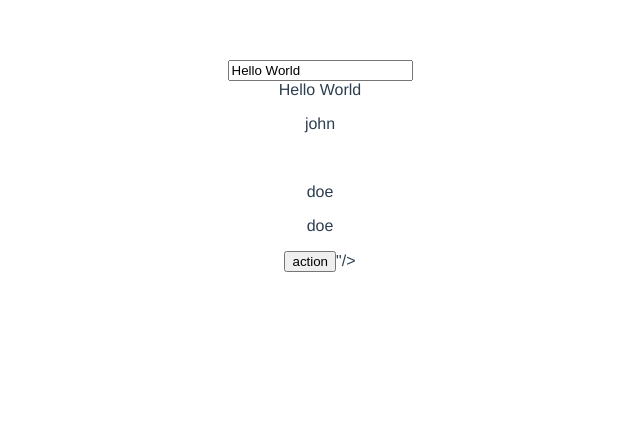
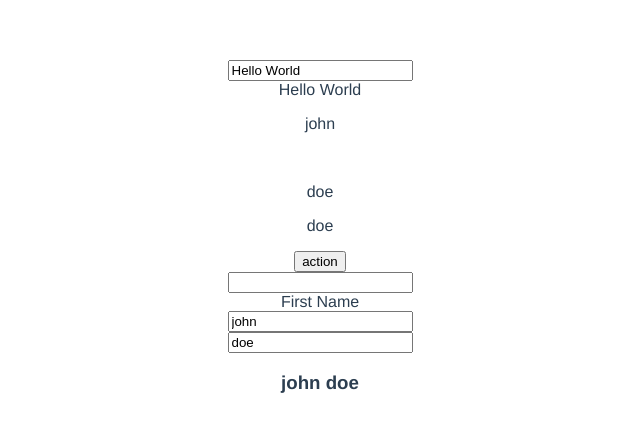
Before and after one commit to liquid11/traversy_tutorial, a Vue app: page / in a window 1280 px wide. Shown: the top 432 px of the page, without its empty margins (320-960 px from the left). Built offline with nearby package versions, Linux system fonts and the light colour scheme.

Commit message:
computed  properties

```diff
--- a/src/components/test.vue
+++ b/src/components/test.vue
@@ -15,7 +15,16 @@
             <li v-for="item in items">{{item.title}}</li>
         </ul> -->
      <button v-on:click="greet">action</button>
-     <input type="text" v-on:keyup="presskey" v-on="keyup.enter="enterkey"/>
+       <br>
+     <input type="text" v-on:keyup="presskey" v-on:keyup.enter="enterkey"/>
+       <br>
+     <label>First Name</label>
+       <br>
+     <input type="text" v-model="user.first_name">
+     <br>
+     <input type="text" v-model="user.last_name">
+     <br>
+    <h3>{{fullName}}</h3>
     </div>
 </template>
 
@@ -46,6 +55,11 @@ export default {
       //    console.log("key pressed");
       console.log("the value entered is " + e.target.value);
     }
+  },
+  computed: {
+    fullName: function() {
+      return this.user.first_name + " " + this.user.last_name;
+    }
   }
 };
 </script>
```
